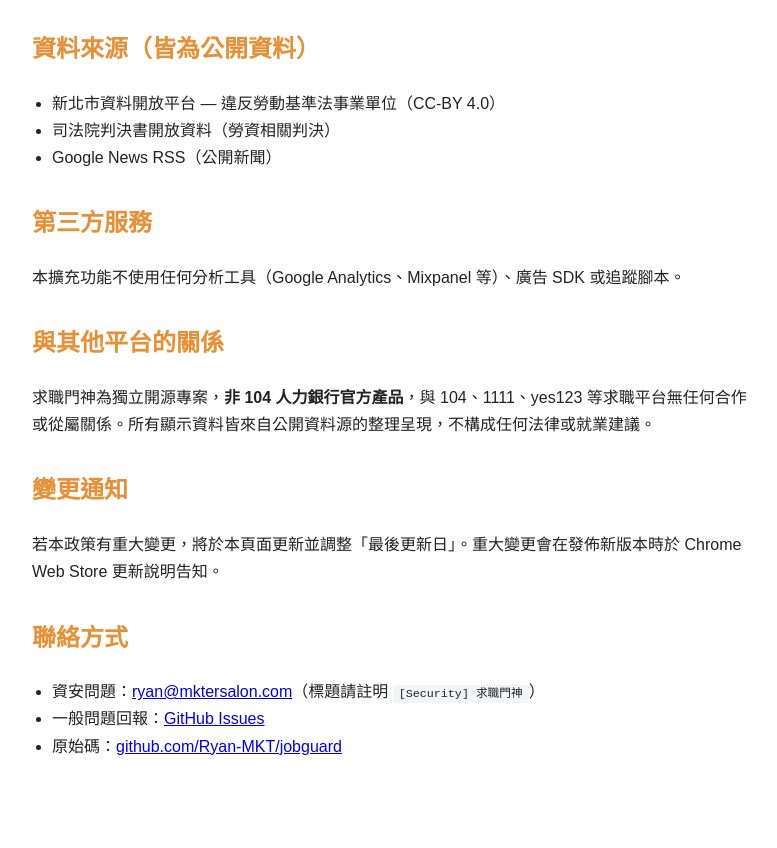
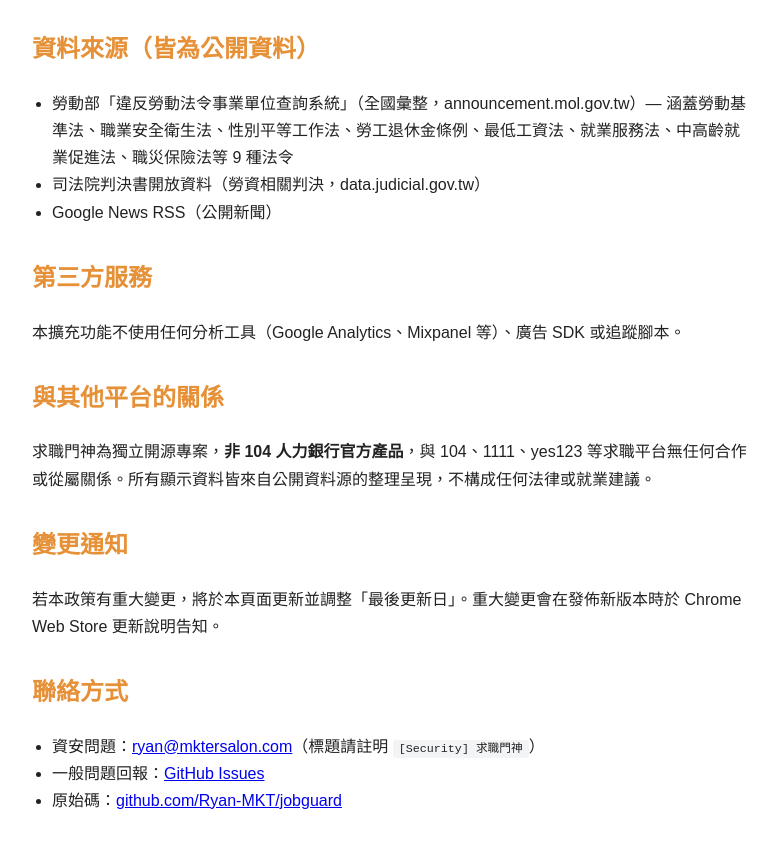
Before and after one commit to Ryan-MKT/jobguard, a browser extension: page docs/privacy.html in a window 1280 px wide. Shown: the part 1197-2045 px from the top of the page, without its empty margins (248-1025 px from the left). Before the commit the page ends 1997 px from the top, so only its background shows below. Drawn offline with Linux system fonts and the light colour scheme.

Commit message:
fix(privacy): 對齊資料來源 — 新北市 → 勞動部全國彙整
確保 privacy.html / STORE_LISTING.md / 設定面板截圖三者一致，
避免審查員看到不一致而要求補件。

Co-Authored-By: Claude Opus 4.7 (1M context) <noreply@anthropic.com>

```diff
--- a/docs/privacy.html
+++ b/docs/privacy.html
@@ -62,8 +62,8 @@
 
   <h2>資料來源（皆為公開資料）</h2>
   <ul>
-    <li>新北市資料開放平台 — 違反勞動基準法事業單位（CC-BY 4.0）</li>
-    <li>司法院判決書開放資料（勞資相關判決）</li>
+    <li>勞動部「違反勞動法令事業單位查詢系統」（全國彙整，announcement.mol.gov.tw）— 涵蓋勞動基準法、職業安全衛生法、性別平等工作法、勞工退休金條例、最低工資法、就業服務法、中高齡就業促進法、職災保險法等 9 種法令</li>
+    <li>司法院判決書開放資料（勞資相關判決，data.judicial.gov.tw）</li>
     <li>Google News RSS（公開新聞）</li>
   </ul>
 
```
